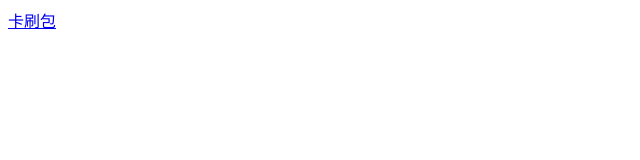
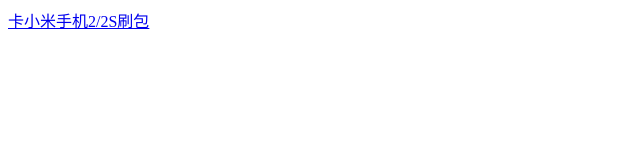
Before and after one commit to Dearmw/Dearms, a plain HTML site: page index.html in a window 1280 px wide. Shown: the whole page, without its empty margins (0-640 px from the left). Drawn offline with Linux system fonts and the light colour scheme.

Commit message:
Update index.html

```diff
--- a/index.html
+++ b/index.html
@@ -1,5 +1,5 @@
 <html><head>
-    <a target="_blank" href="http://bigota.d.miui.com/V8.0.1.0.LXACNDG/miui_MI2_V8.0.1.0.LXACNDG_7b74f56ddb_5.0.zip">卡刷包</a>
+    <a target="_blank" href="http://bigota.d.miui.com/V8.0.1.0.LXACNDG/miui_MI2_V8.0.1.0.LXACNDG_7b74f56ddb_5.0.zip">卡小米手机2/2S刷包</a>
 
 </script>
 
```
